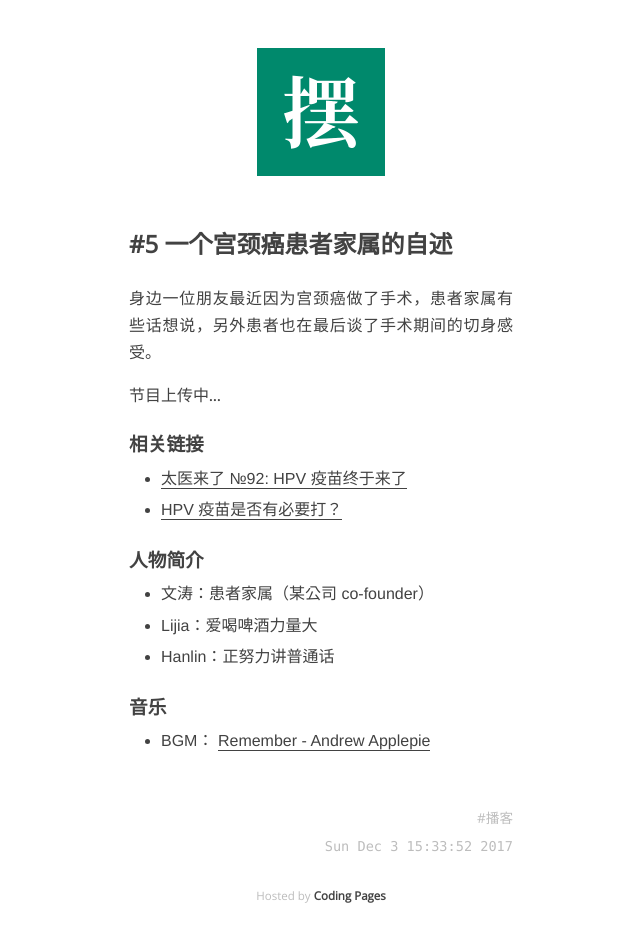
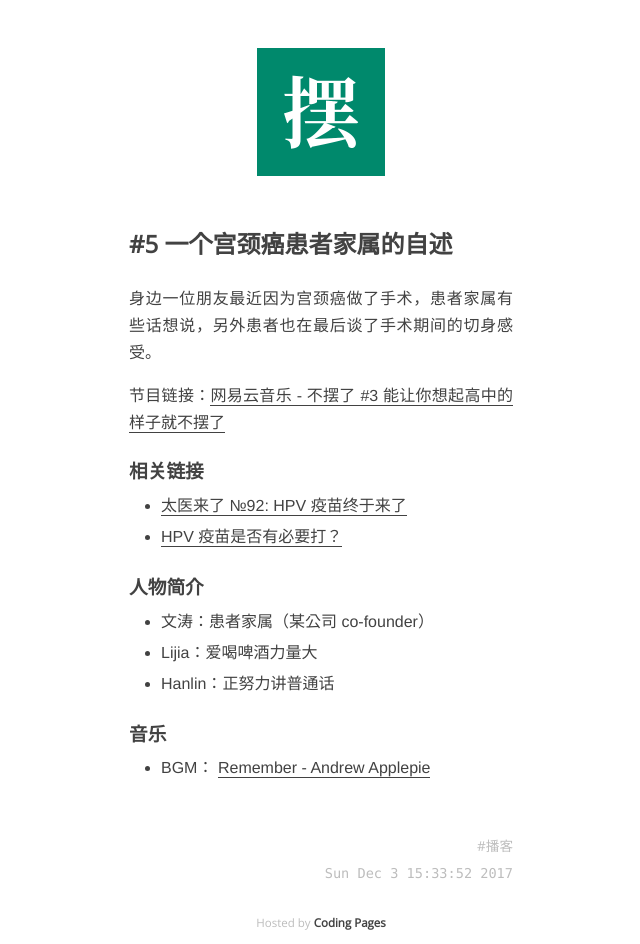
Before and after one commit to onion7878/bubaile.net, a Jekyll site: the page built from _posts/2017-12-03-tao-cervical-cancer.md, in a window 1280 px wide. Shown: the whole page, without its empty margins (319-959 px from the left). Built offline with Jekyll 4.4.1, drawn with Linux system fonts in a browser that asks for light colours; before the commit the page ends 917 px from its top, so only the background shows below that.

Commit message:
节目更新

```diff
--- a/_posts/2017-12-03-tao-cervical-cancer.md
+++ b/_posts/2017-12-03-tao-cervical-cancer.md
@@ -10,7 +10,7 @@ categories: [life]
 
 身边一位朋友最近因为宫颈癌做了手术，患者家属有些话想说，另外患者也在最后谈了手术期间的切身感受。
 
-节目上传中...
+节目链接：[网易云音乐 - 不摆了 #3 能让你想起高中的样子就不摆了](http://music.163.com/#/program?id=1366454397)
 
 ### 相关链接
 
```
